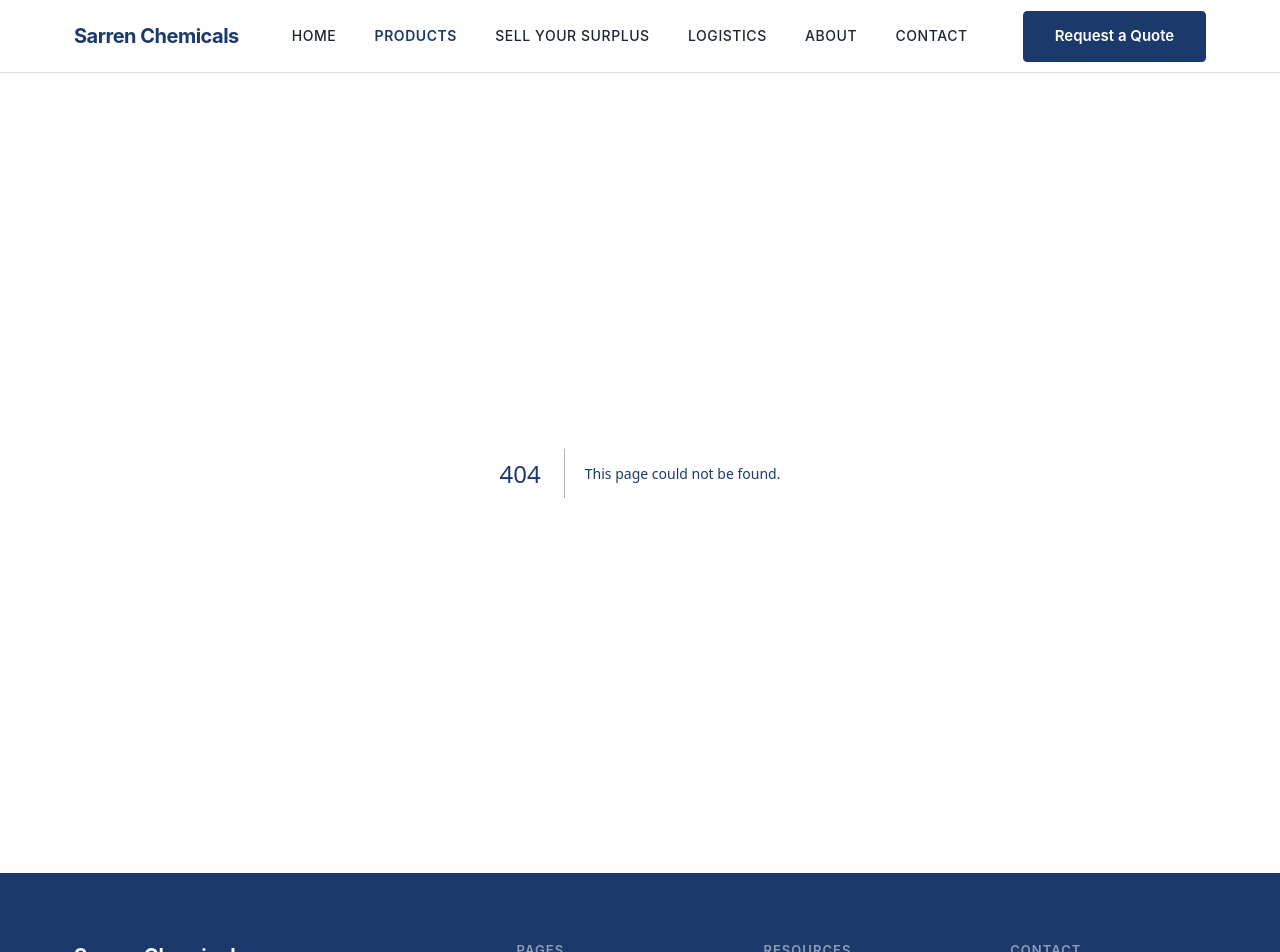
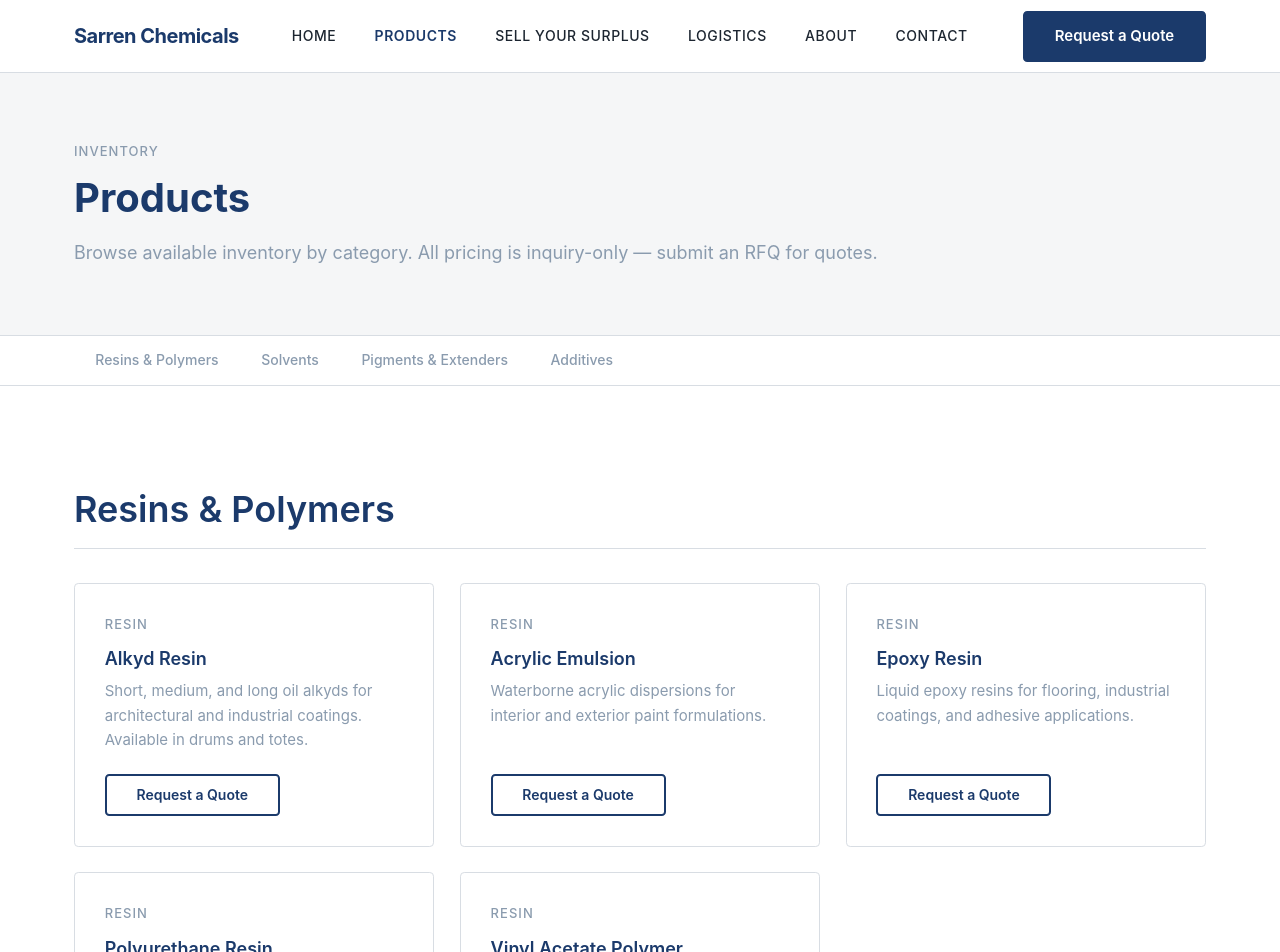
Before and after one commit to Spat901/SarrenChemicals, a Next.js app in the folder sarren-next/: page /products in a window 1280 px wide. Before the commit this address had no page. Shown: the top 952 px of the page. Built offline with nearby package versions, Linux system fonts and the light colour scheme.

Commit message:
feat: add products page with category grid and RFQ form

```diff
--- /dev/null
+++ b/sarren-next/src/app/products/page.tsx
@@ -0,0 +1,119 @@
+import RfqForm from '@/components/RfqForm'
+import type { Metadata } from 'next'
+
+export const metadata: Metadata = {
+  title: 'Products',
+  description: 'Browse Sarren Chemicals industrial chemical inventory. Submit an RFQ for pricing.',
+}
+
+type Product = { label: string; name: string; desc: string }
+type Category = { id: string; title: string; products: Product[] }
+
+const categories: Category[] = [
+  {
+    id: 'resins',
+    title: 'Resins & Polymers',
+    products: [
+      { label: 'Resin', name: 'Alkyd Resin', desc: 'Short, medium, and long oil alkyds for architectural and industrial coatings. Available in drums and totes.' },
+      { label: 'Resin', name: 'Acrylic Emulsion', desc: 'Waterborne acrylic dispersions for interior and exterior paint formulations.' },
+      { label: 'Resin', name: 'Epoxy Resin', desc: 'Liquid epoxy resins for flooring, industrial coatings, and adhesive applications.' },
+      { label: 'Resin', name: 'Polyurethane Resin', desc: 'Moisture-cure and two-component polyurethane resins for protective coatings.' },
+      { label: 'Resin', name: 'Vinyl Acetate Polymer', desc: 'PVA dispersions and copolymers for adhesives, construction, and drymix applications.' },
+    ],
+  },
+  {
+    id: 'solvents',
+    title: 'Solvents',
+    products: [
+      { label: 'Solvent', name: 'Methyl Ethyl Ketone (MEK)', desc: 'High-purity MEK for coatings, adhesives, and cleaning applications. Drum and bulk available.' },
+      { label: 'Solvent', name: 'Butyl Acetate', desc: 'Industrial grade n-butyl acetate for lacquers, varnishes, and coatings formulations.' },
+      { label: 'Solvent', name: 'Propylene Glycol Methyl Ether (PM)', desc: 'Glycol ether solvent for waterborne and solventborne coating systems.' },
+      { label: 'Solvent', name: 'Mineral Spirits', desc: 'Aliphatic hydrocarbon solvent for alkyd-based paints and industrial cleaning.' },
+    ],
+  },
+  {
+    id: 'pigments',
+    title: 'Pigments & Extenders',
+    products: [
+      { label: 'Pigment', name: 'Titanium Dioxide (TiO₂)', desc: 'Rutile and anatase grades for architectural paint, industrial coatings, and plastics.' },
+      { label: 'Extender', name: 'Calcium Carbonate', desc: 'Coated and uncoated calcium carbonate for drymix, paint, and sealant applications.' },
+      { label: 'Extender', name: 'Talc', desc: 'Platy talc grades for barrier properties and sag resistance in coatings and sealants.' },
+      { label: 'Pigment', name: 'Iron Oxide Pigments', desc: 'Red, yellow, and black synthetic iron oxides for concrete, coatings, and construction.' },
+    ],
+  },
+  {
+    id: 'additives',
+    title: 'Additives',
+    products: [
+      { label: 'Additive', name: 'Defoamers', desc: 'Mineral oil and silicone-based defoamers for waterborne and solventborne systems.' },
+      { label: 'Additive', name: 'Rheology Modifiers', desc: 'HEUR, HMHEC, and clay-based thickeners for paints, adhesives, and sealants.' },
+      { label: 'Additive', name: 'Dispersants & Wetting Agents', desc: 'Polymeric dispersants for pigment grinding and stabilization in waterborne systems.' },
+      { label: 'Additive', name: 'Coalescents', desc: 'Texanol and alternative coalescents to aid film formation in latex paints.' },
+    ],
+  },
+]
+
+export default function ProductsPage() {
+  return (
+    <>
+      {/* PAGE HERO */}
+      <div className="bg-offwhite border-b border-border py-16">
+        <div className="container-content">
+          <p className="label mb-3">Inventory</p>
+          <h1 className="text-[40px] mb-4">Products</h1>
+          <p className="text-steel text-[18px]">Browse available inventory by category. All pricing is inquiry-only — submit an RFQ for quotes.</p>
+        </div>
+      </div>
+
+      {/* CATEGORY NAV */}
+      <div className="border-b border-border bg-white sticky top-[72px] z-50">
+        <div className="container-content flex gap-0 overflow-x-auto">
+          {categories.map(({ id, title }) => (
+            <a
+              key={id}
+              href={`#${id}`}
+              className="px-5 py-3 text-[14px] font-medium text-steel border-b-2 border-transparent hover:text-navy hover:border-navy hover:no-underline whitespace-nowrap transition-colors"
+            >
+              {title}
+            </a>
+          ))}
+        </div>
+      </div>
+
+      {/* PRODUCT CATEGORIES */}
+      <section className="section-pad">
+        <div className="container-content space-y-[72px]">
+          {categories.map(({ id, title, products }) => (
+            <div key={id} id={id}>
+              <h2 className="mb-8 pb-4 border-b border-border">{title}</h2>
+              <div className="grid grid-cols-1 sm:grid-cols-2 lg:grid-cols-3 gap-6">
+                {products.map(({ label, name, desc }) => (
+                  <div key={name} className="card flex flex-col">
+                    <p className="label mb-3">{label}</p>
+                    <h3 className="text-[18px] mb-2">{name}</h3>
+                    <p className="text-[15px] text-steel flex-1">{desc}</p>
+                    <a href="#rfq" className="btn btn-outline mt-5 h-10 text-[14px] self-start hover:no-underline">
+                      Request a Quote
+                    </a>
+                  </div>
+                ))}
+              </div>
+            </div>
+          ))}
+        </div>
+      </section>
+
+      {/* RFQ FORM */}
+      <section className="section-alt section-pad" id="rfq">
+        <div className="container-content max-w-[720px] mx-auto">
+          <div className="section-header">
+            <p className="label">Pricing Inquiry</p>
+            <h2>Request a Quote</h2>
+            <p>All pricing is by inquiry only. Fill out the form below and we&apos;ll respond within one business day.</p>
+          </div>
+          <RfqForm />
+        </div>
+      </section>
+    </>
+  )
+}
--- /dev/null
+++ b/sarren-next/src/components/RfqForm.tsx
@@ -0,0 +1,76 @@
+'use client'
+
+import { useState, FormEvent } from 'react'
+
+export default function RfqForm() {
+  const [status, setStatus] = useState<'idle' | 'sending' | 'sent' | 'error'>('idle')
+
+  async function handleSubmit(e: FormEvent<HTMLFormElement>) {
+    e.preventDefault()
+    setStatus('sending')
+    const data = Object.fromEntries(new FormData(e.currentTarget))
+    try {
+      const res = await fetch('/api/contact', {
+        method: 'POST',
+        headers: { 'Content-Type': 'application/json' },
+        body: JSON.stringify({ type: 'rfq', ...data }),
+      })
+      if (res.ok) {
+        setStatus('sent')
+        ;(e.target as HTMLFormElement).reset()
+      } else {
+        setStatus('error')
+      }
+    } catch {
+      setStatus('error')
+    }
+  }
+
+  return (
+    <form onSubmit={handleSubmit} className="space-y-6">
+      <div className="grid grid-cols-1 sm:grid-cols-2 gap-6">
+        <div>
+          <label htmlFor="rfq-name" className="form-label">Full Name</label>
+          <input type="text" id="rfq-name" name="name" required placeholder="Jane Smith" className="form-input" />
+        </div>
+        <div>
+          <label htmlFor="rfq-company" className="form-label">Company</label>
+          <input type="text" id="rfq-company" name="company" required placeholder="Acme Coatings Co." className="form-input" />
+        </div>
+      </div>
+      <div className="grid grid-cols-1 sm:grid-cols-2 gap-6">
+        <div>
+          <label htmlFor="rfq-email" className="form-label">Email</label>
+          <input type="email" id="rfq-email" name="email" required placeholder="jane@company.com" className="form-input" />
+        </div>
+        <div>
+          <label htmlFor="rfq-phone" className="form-label">Phone</label>
+          <input type="tel" id="rfq-phone" name="phone" placeholder="(555) 000-0000" className="form-input" />
+        </div>
+      </div>
+      <div>
+        <label htmlFor="rfq-product" className="form-label">Product(s) of Interest</label>
+        <input type="text" id="rfq-product" name="product" required placeholder="e.g. Alkyd Resin, TiO₂" className="form-input" />
+      </div>
+      <div>
+        <label htmlFor="rfq-qty" className="form-label">Estimated Quantity &amp; Packaging</label>
+        <input type="text" id="rfq-qty" name="quantity" placeholder="e.g. 5 drums, 1 tote, bulk" className="form-input" />
+      </div>
+      <div>
+        <label htmlFor="rfq-notes" className="form-label">Additional Notes</label>
+        <textarea id="rfq-notes" name="notes" placeholder="Spec requirements, timeline, application details..." className="form-textarea" />
+      </div>
+      <button
+        type="submit"
+        disabled={status === 'sending' || status === 'sent'}
+        className="btn btn-primary w-full justify-center disabled:opacity-60 disabled:cursor-not-allowed"
+      >
+        {status === 'sending' ? 'Sending...' : status === 'sent' ? "Sent! We'll be in touch." : 'Submit Request for Quote'}
+      </button>
+      {status === 'error' && (
+        <p className="text-red-600 text-sm">Something went wrong. Please email us directly at info@sarrenchemicals.com</p>
+      )}
+      <p className="text-[13px] text-steel">No supplier names are shared. All inquiries are handled confidentially.</p>
+    </form>
+  )
+}
```
